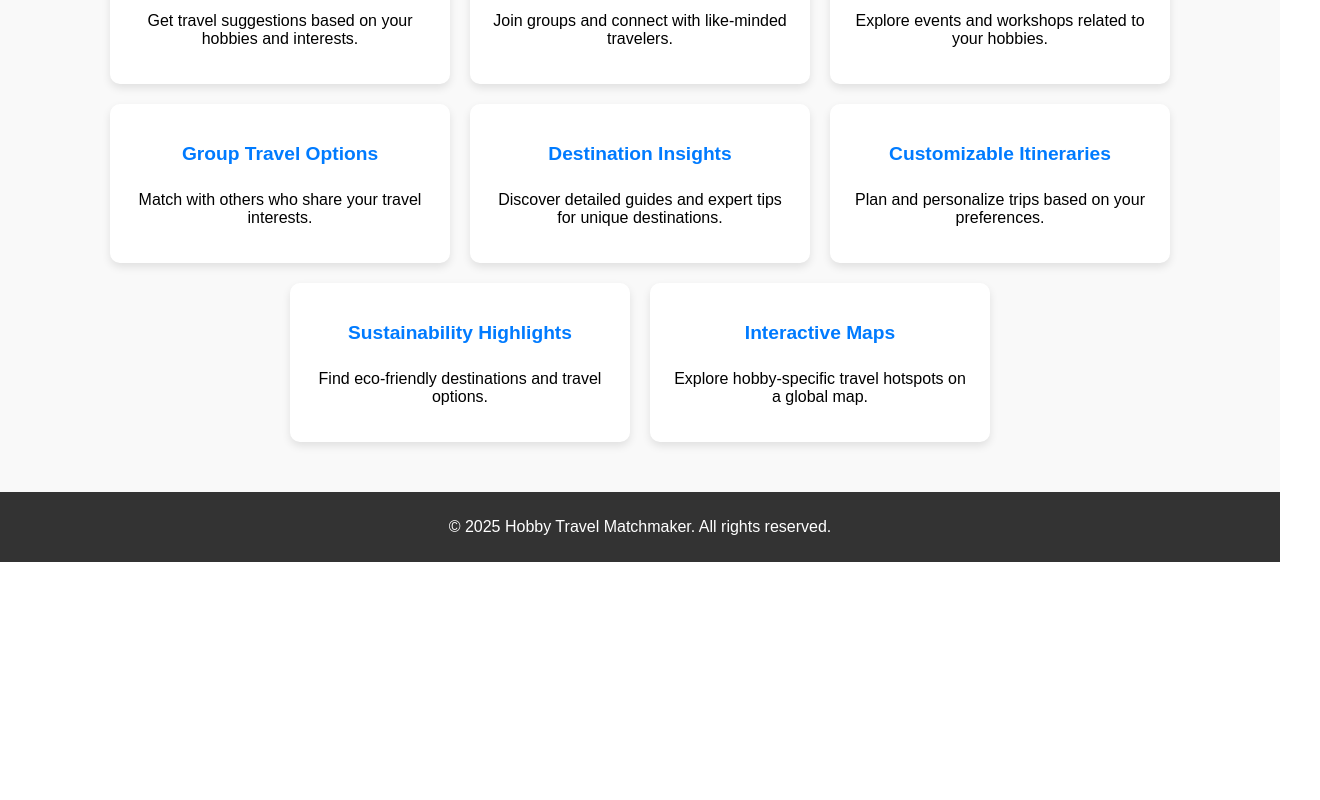
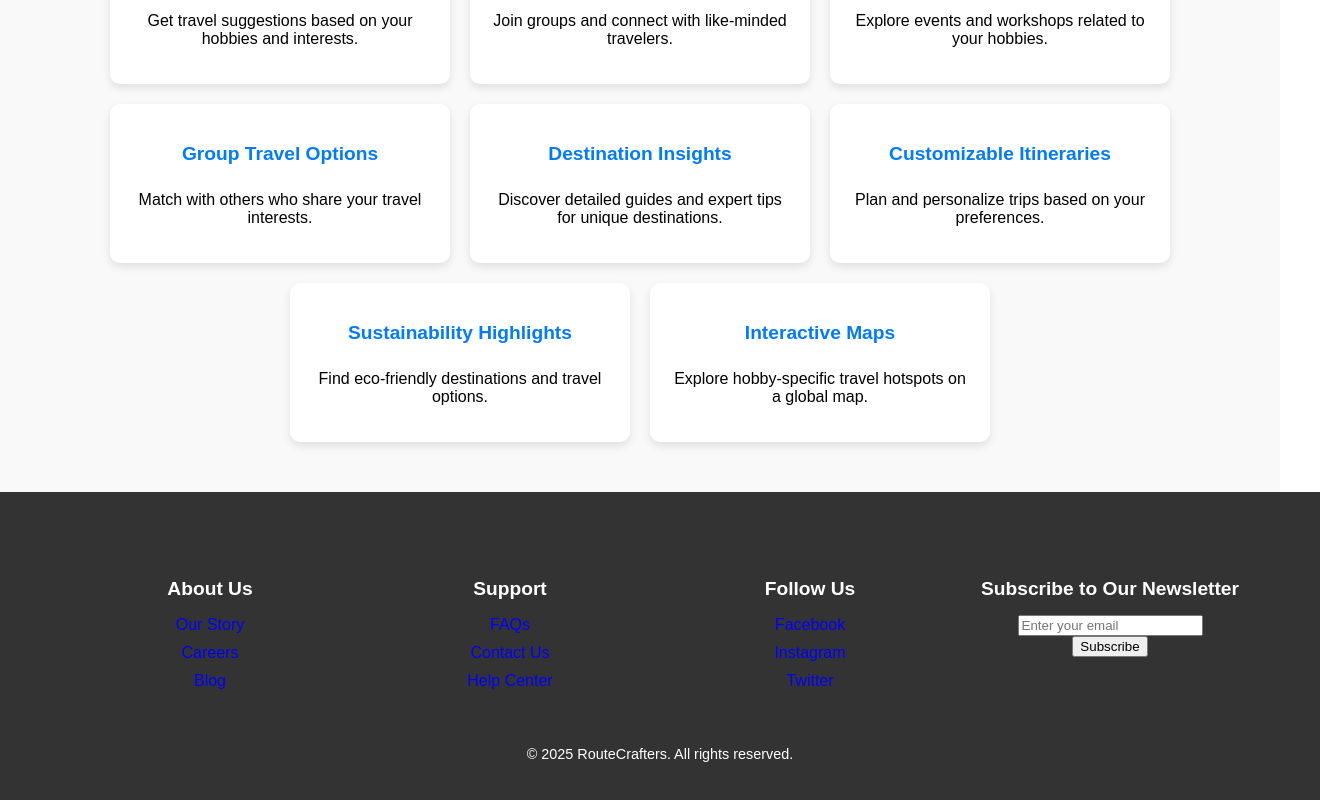
Before and after one commit to SaiKavya210804/route-crafters-client, a React (Vite) app: page / in a window 1280 px wide. Shown: the part 1182-1982 px from the top of the page, 1320 px wide, since content can reach past the window. Before the commit the page ends 1744 px from the top, so only its background shows below. Built offline with nearby package versions, Linux system fonts and the light colour scheme.

Commit message:
footer is created with common components

```diff
--- a/src/components/Footer.jsx
+++ b/src/components/Footer.jsx
@@ -1,10 +1,46 @@
-// import React from "react";
-// import "./footer.css";
+import React from "react";
+//import "./Footer.css";  // Ensure this path is correct
 
 const Footer = () => {
   return (
     <footer className="footer">
-      <p>&copy; 2025 Hobby Travel Matchmaker. All rights reserved.</p>
+      <div className="footer-container">
+        <div className="footer-section">
+          <h4>About Us</h4>
+          <ul>
+            <li><a href="#">Our Story</a></li>
+            <li><a href="#">Careers</a></li>
+            <li><a href="#">Blog</a></li>
+          </ul>
+        </div>
+
+        <div className="footer-section">
+          <h4>Support</h4>
+          <ul>
+            <li><a href="#">FAQs</a></li>
+            <li><a href="#">Contact Us</a></li>
+            <li><a href="#">Help Center</a></li>
+          </ul>
+        </div>
+
+        <div className="footer-section">
+          <h4>Follow Us</h4>
+          <ul>
+            <li><a href="#">Facebook</a></li>
+            <li><a href="#">Instagram</a></li>
+            <li><a href="#">Twitter</a></li>
+          </ul>
+        </div>
+
+        <div className="footer-section newsletter">
+          <h4>Subscribe to Our Newsletter</h4>
+          <form>
+            <input type="email" placeholder="Enter your email" />
+            <button type="submit">Subscribe</button>
+          </form>
+        </div>
+      </div>
+      <p className="footer-bottom">© 2025 RouteCrafters. All rights reserved.</p>
     </footer>
   );
 };
--- a/src/index.css
+++ b/src/index.css
@@ -174,9 +174,58 @@
 /* ==============================
    Footer Styles
    ============================== */
-.footer {
-    background: #333;
+   .footer {
+    background-color: #333;
+    color:white;
+    padding: 40px 20px;
+    text-align: center;
+    font-family: Arial, sans-serif;
+    position: relative;
+    bottom: 0;
+    width: 100%;
+  }
+
+  .footer-container {
+    display: flex;
+    flex-wrap: wrap;
+    justify-content: space-between;
+    max-width: 1200px;
+    margin: 0 auto;
+  }
+
+  .footer-section {
+    flex: 1 1 200px;
+    margin: 20px;
+    min-width: 250px;
+  }
+
+  .footer-section h4 {
+    font-size: 1.2rem;
+    margin-bottom: 15px;
     color: white;
-    text-align: center;
-    padding: 10px;
-}
+  }
+
+  .footer-section ul {
+    list-style: none;
+    padding: 0;
+  }
+
+  .footer-section ul li {
+    margin-bottom: 10px;
+  }
+
+  .footer-section ul li a {
+    text-decoration: none;
+    color: blue;
+    transition: color 0.3s;
+  }
+
+  .footer-section ul li a:hover {
+    color: #ff7a00;
+  }
+
+  .footer-bottom {
+    margin-top: 20px;
+    font-size: 0.9rem;
+    color: white;
+  }
```
